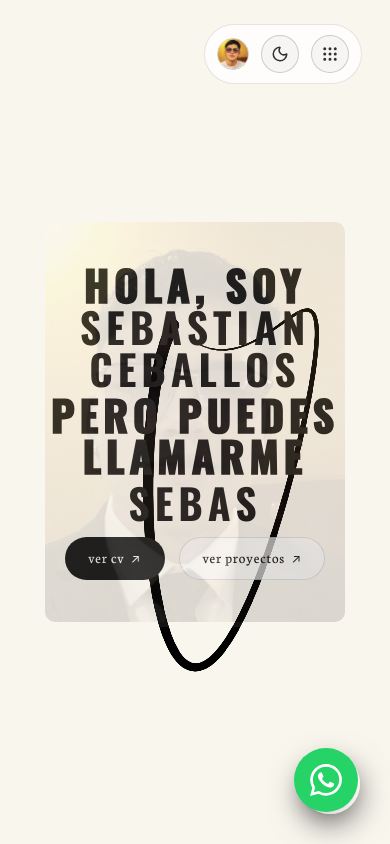
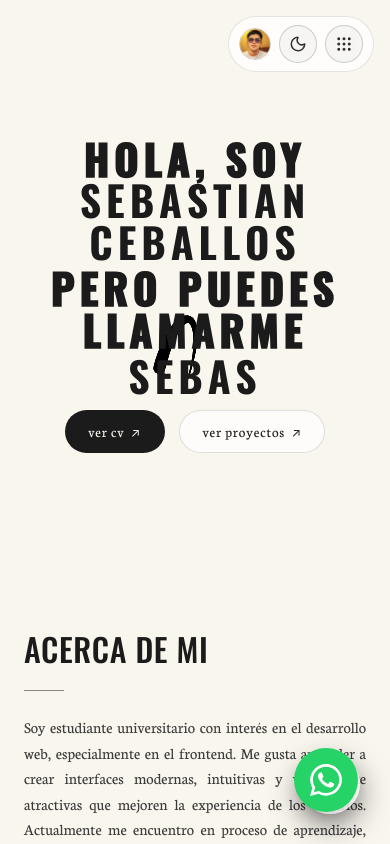
Before and after one commit to SebasC1801/CV_Sebas, a Next.js app: page / in a window 390 px wide. Built offline with nearby package versions, Linux system fonts and the light colour scheme.

Commit message:
Subeindo cambios en responsive

```diff
--- a/app/globals.css
+++ b/app/globals.css
@@ -84,19 +84,28 @@ body.tubes-paused .tubes-layer {
 
 .header-floating {
   position: fixed;
-  top: 24px;
-  right: 28px;
+  top: 16px;
+  right: 16px;
   z-index: 60;
   display: flex;
   align-items: center;
-  gap: 12px;
+  gap: 8px;
   color: rgba(255, 255, 255, 0.7);
   pointer-events: auto;
   background: rgba(0, 0, 0, 0.3);
   border: 1px solid rgba(255, 255, 255, 0.15);
-  padding: 10px 12px;
+  padding: 8px 10px;
   border-radius: 999px;
   backdrop-filter: blur(10px);
+}
+
+@media screen and (min-width: 768px) {
+  .header-floating {
+    top: 24px;
+    right: 28px;
+    gap: 12px;
+    padding: 10px 12px;
+  }
 }
 
 .header-avatar {
@@ -174,17 +183,24 @@ html[data-theme="light"] .header-icon:hover {
   top: 0;
   bottom: 0;
   width: auto;
-  min-width: 350px;
+  min-width: 280px;
   max-width: 380px;
   z-index: 100;
   display: flex;
   flex-direction: column;
   align-items: flex-end;
   justify-content: center;
-  padding: 2rem 2.5rem 2rem 3rem;
+  padding: 2rem 1.5rem 2rem 2rem;
   background: rgba(255, 255, 255, 0.15);
   backdrop-filter: blur(20px);
   box-shadow: -10px 0 40px rgba(0, 0, 0, 0.1);
+}
+
+@media screen and (min-width: 768px) {
+  .menu-floating {
+    min-width: 350px;
+    padding: 2rem 2.5rem 2rem 3rem;
+  }
 }
 
 html[data-theme="dark"] .menu-floating {
@@ -260,12 +276,18 @@ html[data-theme="dark"] .menu-index {
   font-family: var(--font-oswald), "Oswald", sans-serif;
   text-transform: uppercase;
   letter-spacing: 0.06em;
-  font-size: 2.5rem;
+  font-size: 1.8rem;
   font-weight: 500;
   color: rgba(255, 255, 255, 0.8);
   text-decoration: none;
   transition: color 0.2s ease, transform 0.2s ease;
   white-space: nowrap;
+}
+
+@media screen and (min-width: 768px) {
+  .menu-link {
+    font-size: 2.5rem;
+  }
 }
 
 .menu-link:hover {
@@ -883,6 +905,92 @@ html[data-theme="light"] .contact-github-icon {
   cursor: pointer;
 }
 
+@media screen and (max-width: 640px) {
+  .testimonials-container {
+    min-height: 420px;
+  }
+
+  .testimonial-card {
+    width: 260px;
+  }
+
+  .principal {
+    left: calc(50% - 130px);
+  }
+
+  .siguiente {
+    left: calc(50% - 10px);
+  }
+
+  .siguiente2 {
+    left: calc(50% + 80px);
+  }
+
+  .anterior {
+    left: calc(50% - 250px);
+  }
+
+  .anterior2 {
+    left: calc(50% - 340px);
+  }
+
+  .card-image {
+    padding: 25px 15px;
+    min-height: 160px;
+  }
+
+  .testimonial-avatar {
+    width: 80px;
+    height: 80px;
+  }
+
+  .card-content {
+    padding: 15px;
+    min-height: 180px;
+  }
+
+  .card-content p {
+    font-size: 12px;
+  }
+
+  .div-transparent-previous {
+    width: 120px;
+    right: calc(50% + 130px);
+  }
+
+  .div-transparent-next {
+    width: 120px;
+    left: calc(50% + 130px);
+  }
+}
+
+@media screen and (min-width: 641px) and (max-width: 1023px) {
+  .testimonials-container {
+    min-height: 480px;
+  }
+
+  .testimonial-card {
+    width: 280px;
+  }
+
+  .principal {
+    left: calc(50% - 140px);
+  }
+
+  .siguiente {
+    left: calc(50% + 10px);
+  }
+
+  .anterior {
+    left: calc(50% - 290px);
+  }
+
+  .card-image {
+    padding: 30px 15px;
+    min-height: 180px;
+  }
+}
+
 
 /* Experience Section Styles */
 .news-wrapper {
@@ -912,6 +1020,28 @@ html[data-theme="light"] .contact-github-icon {
   opacity: 1;
 }
 
+@media screen and (max-width: 1023px) {
+  .item-bg {
+    display: none;
+  }
+
+  .news-slider__item.swiper-slide-active .news__item {
+    background: var(--surface);
+    box-shadow: 0 6px 26px 6px rgba(0, 0, 0, 0.15);
+    border-radius: 10px;
+  }
+
+  .news-slider__item.swiper-slide-active .news__item .news-date,
+  .news-slider__item.swiper-slide-active .news__item .news__title,
+  .news-slider__item.swiper-slide-active .news__item .news__txt {
+    opacity: 1;
+  }
+
+  .news-slider__item.swiper-slide-active .news__item .news__img {
+    box-shadow: none;
+  }
+}
+
 .news-slider {
   position: relative;
   z-index: 2;
@@ -926,6 +1056,18 @@ html[data-theme="light"] .contact-github-icon {
   opacity: 1;
   pointer-events: auto;
   transition: all 0.3s;
+}
+
+@media screen and (max-width: 767px) {
+  .news-slider__item {
+    width: 85% !important;
+  }
+}
+
+@media screen and (min-width: 768px) and (max-width: 1023px) {
+  .news-slider__item {
+    width: calc((100% - 20px) / 2) !important;
+  }
 }
 
 @media screen and (min-width: 1024px) {
--- a/app/src/components/BookFlip.tsx
+++ b/app/src/components/BookFlip.tsx
@@ -403,8 +403,8 @@ export default function BookFlip() {
       <div
         id="book"
         style={{
-          width: "min(600px, 88%)",
-          height: "420px",
+          width: "min(600px, 95%)",
+          height: "clamp(280px, 50vw, 420px)",
           position: "relative",
           background: "#f0f0f0",
           boxShadow: "0 10px 40px rgba(0,0,0,0.5)",
@@ -548,31 +548,31 @@ export default function BookFlip() {
           transform: scale(1.05) !important;
           box-shadow: 0 6px 30px rgba(0,0,0,0.4) !important;
         }
-        .page-number {
-          position: absolute;
-          bottom: 20px;
-          color: #888;
-          font-size: 14px;
-          font-weight: 500;
-        }
-        #left-front .page-number,
-        #left-under .page-number {
-          left: 20px;
-        }
-        #right-front .page-number,
-        #right-under .page-number {
-          right: 20px;
-        }
-        .flap-content.is-left .page-number {
-          left: 20px;
-          right: auto;
-        }
-        .flap-content.is-right .page-number {
-          right: 20px;
-          left: auto;
-        }
-        .book-container:active {
-          cursor: grabbing;
+        @media (max-width: 640px) {
+          .page, .flap-content {
+            padding: 15px !important;
+          }
+          .page h2, .flap-content h2 {
+            font-size: 1.2rem !important;
+            margin-bottom: 0.5rem !important;
+          }
+          .page p, .flap-content p {
+            font-size: 0.7rem !important;
+            line-height: 1.4 !important;
+            margin-bottom: 0.5rem !important;
+          }
+          .page span, .flap-content span {
+            font-size: 0.6rem !important;
+            padding: 0.2rem 0.5rem !important;
+          }
+          .page .news__img, .flap-content .news__img {
+            margin-top: 10px !important;
+            height: 120px !important;
+          }
+          .project-link {
+            padding: 0.4rem 0.8rem !important;
+            font-size: 0.7rem !important;
+          }
         }
       `}</style>
     </div>
--- a/app/src/components/ContactSection.tsx
+++ b/app/src/components/ContactSection.tsx
@@ -7,34 +7,34 @@ export default function ContactSection() {
   const { theme } = useTheme();
 
   return (
-    <section className="relative z-10 w-full py-40 px-6 flex flex-col items-center justify-center min-h-[70vh]">
+    <section className="relative z-10 w-full py-12 md:py-40 px-4 md:px-6 flex flex-col items-center justify-center min-h-[50vh] md:min-h-[70vh]">
       <motion.div
         initial={{ opacity: 0, scale: 0.9 }}
         whileInView={{ opacity: 1, scale: 1 }}
         transition={{ duration: 0.8 }}
-        className="text-center"
+        className="text-center w-full max-w-4xl"
       >
-        <p className="font-neuton text-xl tracking-widest mb-6 opacity-70">
+        <p className="font-neuton text-base md:text-xl tracking-widest mb-4 md:mb-6 opacity-70">
           ¿TIENES UN PROYECTO EN MENTE?
         </p>
-        <h2 className="text-6xl md:text-9xl font-bold font-oswald tracking-tighter mb-12 hover:text-[var(--accent)] transition-colors cursor-default">
+        <h2 className="text-4xl md:text-9xl font-bold font-oswald tracking-tighter mb-8 md:mb-12 hover:text-[var(--accent)] transition-colors cursor-default">
           HABLEMOS
         </h2>
 
-        <div className="flex flex-col md:flex-row gap-8 items-center justify-center">
+        <div className="flex flex-col gap-6 md:gap-8 items-center justify-center">
           <a
             href="mailto:john.ceballosbel@campusucc.edu.co"
-            className="px-8 py-4 border border-[var(--foreground)] rounded-full hover:bg-[var(--foreground)] hover:text-[var(--background)] transition-all duration-300 font-medium tracking-wide flex items-center gap-3"
+            className="px-6 md:px-8 py-3 md:py-4 border border-[var(--foreground)] rounded-full hover:bg-[var(--foreground)] hover:text-[var(--background)] transition-all duration-300 font-medium tracking-wide flex items-center gap-3 text-sm md:text-base break-all md:break-normal"
           >
-            <img src="/icons/outlook.svg" alt="Outlook" className="w-6 h-6" />
+            <img src="/icons/outlook.svg" alt="Outlook" className="w-5 h-5 md:w-6 md:h-6 flex-shrink-0" />
             john.ceballosbel@campusucc.edu.co
           </a>
-          <div className="flex gap-6">
+          <div className="flex gap-4 md:gap-6 flex-wrap justify-center">
             <a
               href="https://www.linkedin.com/in/sebastian-ceballos-beltran-b4104a325/"
               target="_blank"
               rel="noopener noreferrer"
-              className="flex items-center gap-2 text-xl opacity-70 hover:opacity-100 transition-opacity"
+              className="flex items-center gap-2 text-base md:text-xl opacity-70 hover:opacity-100 transition-opacity"
             >
               <img
                 src="/icons/linkedin.svg"
@@ -47,7 +47,7 @@ export default function ContactSection() {
               href="https://www.instagram.com/sxbv.ly?igsh=ZzhibmYzaWdodXp4"
               target="_blank"
               rel="noopener noreferrer"
-              className="flex items-center gap-2 text-xl opacity-70 hover:opacity-100 transition-opacity"
+              className="flex items-center gap-2 text-base md:text-xl opacity-70 hover:opacity-100 transition-opacity"
             >
               <img
                 src="/icons/instagram.svg"
@@ -60,7 +60,7 @@ export default function ContactSection() {
               href="https://github.com/SebasC1801"
               target="_blank"
               rel="noopener noreferrer"
-              className="flex items-center gap-2 text-xl opacity-70 hover:opacity-100 transition-opacity"
+              className="flex items-center gap-2 text-base md:text-xl opacity-70 hover:opacity-100 transition-opacity"
             >
               <img
                 src="/icons/GitHub.svg"
--- a/app/src/components/CursorTrailBackground.tsx
+++ b/app/src/components/CursorTrailBackground.tsx
@@ -22,6 +22,7 @@ export default function CursorTrailBackground({
     if (!ctx) return;
 
     let mouseMoved = false;
+    const isMobile = window.innerWidth <= 768 || 'ontouchstart' in window;
 
     const pointer = {
       x: 0.5 * window.innerWidth,
@@ -52,17 +53,14 @@ export default function CursorTrailBackground({
     };
 
     const handleClick = (e: MouseEvent) => {
-      updateMousePosition(e.pageX, e.pageY);
+      if (!isMobile) updateMousePosition(e.pageX, e.pageY);
     };
 
     const handleMouseMove = (e: MouseEvent) => {
-      mouseMoved = true;
-      updateMousePosition(e.pageX, e.pageY);
-    };
-
-    const handleTouchMove = (e: TouchEvent) => {
-      mouseMoved = true;
-      updateMousePosition(e.targetTouches[0].pageX, e.targetTouches[0].pageY);
+      if (!isMobile) {
+        mouseMoved = true;
+        updateMousePosition(e.pageX, e.pageY);
+      }
     };
 
     const setupCanvas = () => {
@@ -71,13 +69,14 @@ export default function CursorTrailBackground({
     };
 
     const update = (t: number) => {
-      // for intro motion
-      if (!mouseMoved) {
+      // On mobile: always use subtle automatic movement
+      // On desktop: use automatic movement until mouse moves
+      if (!mouseMoved || isMobile) {
         pointer.x =
-          (0.5 + 0.3 * Math.cos(0.002 * t) * Math.sin(0.005 * t)) *
+          (0.5 + 0.15 * Math.cos(0.001 * t) * Math.sin(0.002 * t)) *
           window.innerWidth;
         pointer.y =
-          (0.5 + 0.2 * Math.cos(0.005 * t) + 0.1 * Math.cos(0.01 * t)) *
+          (0.5 + 0.1 * Math.cos(0.002 * t) + 0.05 * Math.cos(0.003 * t)) *
           window.innerHeight;
       }
 
@@ -107,14 +106,15 @@ export default function CursorTrailBackground({
         ctx.stroke();
       }
       ctx.lineTo(trail[trail.length - 1].x, trail[trail.length - 1].y);
-      ctx.stroke(); // Default stroke is black, which is what we want for light mode
+      ctx.stroke();
 
       requestRef.current = window.requestAnimationFrame(update);
     };
 
-    window.addEventListener("click", handleClick);
-    window.addEventListener("mousemove", handleMouseMove);
-    window.addEventListener("touchmove", handleTouchMove);
+    if (!isMobile) {
+      window.addEventListener("click", handleClick);
+      window.addEventListener("mousemove", handleMouseMove);
+    }
     window.addEventListener("resize", setupCanvas);
 
     setupCanvas();
@@ -123,7 +123,6 @@ export default function CursorTrailBackground({
     return () => {
       window.removeEventListener("click", handleClick);
       window.removeEventListener("mousemove", handleMouseMove);
-      window.removeEventListener("touchmove", handleTouchMove);
       window.removeEventListener("resize", setupCanvas);
       if (requestRef.current) {
         window.cancelAnimationFrame(requestRef.current);
--- a/app/src/components/ExperienceSection.tsx
+++ b/app/src/components/ExperienceSection.tsx
@@ -138,24 +138,24 @@ export default function ExperienceSection() {
       style={{
         position: "relative",
         width: "100%",
-        minHeight: "100vh",
-        padding: "4rem 2rem",
+        minHeight: "auto",
+        padding: "3rem 1rem",
         display: "flex",
         flexDirection: "column",
         alignItems: "center",
-        gap: "3rem",
+        gap: "2rem",
         zIndex: 10,
       }}
     >
-      <div style={{ maxWidth: "800px", textAlign: "center" }}>
+      <div style={{ maxWidth: "800px", textAlign: "center", padding: "0 0.5rem" }}>
         <h2
           style={{
             fontFamily: 'var(--font-oswald), Oswald, sans-serif',
-            fontSize: "clamp(2.5rem, 4vw, 4.5rem)",
+            fontSize: "clamp(1.8rem, 4vw, 4.5rem)",
             fontWeight: 700,
             textTransform: "uppercase",
             color: theme === "dark" ? "#ffffff" : "#1b1b1b",
-            marginBottom: "1.5rem",
+            marginBottom: "1rem",
           }}
         >
           Experiencia Académica y Laboral
@@ -163,7 +163,7 @@ export default function ExperienceSection() {
         <p
           style={{
             fontFamily: 'var(--font-neuton), Neuton, sans-serif',
-            fontSize: "1.35rem",
+            fontSize: "clamp(1rem, 2vw, 1.35rem)",
             lineHeight: 1.6,
             color: theme === "dark" ? "#ffffff" : "#1b1b1b",
             opacity: 0.85,
@@ -196,7 +196,12 @@ export default function ExperienceSection() {
           breakpoints={{
             320: {
               slidesPerView: 1,
-              spaceBetween: 20,
+              spaceBetween: 10,
+              centeredSlides: true,
+            },
+            640: {
+              slidesPerView: 1,
+              spaceBetween: 15,
               centeredSlides: true,
             },
             768: {
--- a/app/src/components/Footer.tsx
+++ b/app/src/components/Footer.tsx
@@ -4,19 +4,19 @@ export default function Footer() {
   const year = new Date().getFullYear();
 
   return (
-    <footer className="relative z-10 w-full py-4 px-6 border-t border-[var(--border)] bg-transparent">
+    <footer className="relative z-10 w-full py-6 px-4 md:px-6 border-t border-[var(--border)] bg-transparent">
       <div className="w-full flex items-center justify-center py-2">
-        <div className="text-6xl md:text-8xl font-bold font-oswald tracking-widest text-[var(--foreground)] select-none">
+        <div className="text-4xl md:text-6xl lg:text-8xl font-bold font-oswald tracking-widest text-[var(--foreground)] select-none">
           SEBAS
         </div>
       </div>
 
-      <div className="max-w-6xl mx-auto flex flex-col md:flex-row justify-between items-center text-sm font-neuton tracking-wider text-[var(--foreground)] opacity-60 -mt-8">
-        <div className="mb-2 md:mb-0 md:ml-20">
+      <div className="max-w-6xl mx-auto flex flex-col items-center text-xs md:text-sm font-neuton tracking-wider text-[var(--foreground)] opacity-60 mt-2 gap-1">
+        <div className="text-center">
           &copy; {year} SEBAS. ALL RIGHTS RESERVED.
         </div>
-        <div className="flex gap-6">
-          <span>BUILT WITH NEXT.JS</span>
+        <div className="flex gap-3 md:gap-6 flex-wrap justify-center">
+          <span>NEXT.JS</span>
           <span>TAILWIND CSS</span>
           <span>GSAP</span>
         </div>
--- a/app/src/components/GlowingCard.tsx
+++ b/app/src/components/GlowingCard.tsx
@@ -24,8 +24,8 @@ export default function GlowingCard() {
 
         .flip-card {
           position: relative;
-          width: 300px;
-          height: 400px;
+          width: 280px;
+          height: 370px;
           background-color: var(--surface);
           border-radius: 10px;
           display: flex;
@@ -35,6 +35,13 @@ export default function GlowingCard() {
           perspective: 1000px;
           box-shadow: 0 0 0 5px rgba(255, 255, 255, 0.5);
           transition: all 0.6s cubic-bezier(0.175, 0.885, 0.32, 1.275);
+        }
+
+        @media screen and (min-width: 768px) {
+          .flip-card {
+            width: 300px;
+            height: 400px;
+          }
         }
 
         .flip-card__image {
--- a/app/src/components/HeroSection.tsx
+++ b/app/src/components/HeroSection.tsx
@@ -4,7 +4,7 @@ import { motion } from "framer-motion";
 
 export default function HeroSection() {
   return (
-    <main className="intro-main relative z-10 flex min-h-screen items-center justify-center px-6 py-20">
+    <main className="intro-main relative z-10 flex min-h-[70vh] md:min-h-screen items-center justify-center px-4 md:px-6 py-12 md:py-20">
       <section className="hero-wrap w-full max-w-6xl px-6 text-center">
         <motion.p
           className="hero-text hero-outline"
--- a/app/src/components/ScrollStory.tsx
+++ b/app/src/components/ScrollStory.tsx
@@ -152,13 +152,13 @@ export default function ScrollStory() {
       </div>
 
       {/* Header inicial con layout de dos columnas */}
-      <div className="grid md:flex md:flex-row">
+      <div className="grid lg:flex lg:flex-row">
         {/* Left Column: Header Content */}
-        <div className="w-full md:w-1/2 relative z-[5] md:z-2">
-          <header className="min-h-[90vh] flex flex-col items-start justify-center px-8 md:px-16 w-full">
+        <div className="w-full lg:w-1/2 relative z-[5]">
+          <header className="min-h-0 lg:min-h-[90vh] flex flex-col items-start justify-center px-6 md:px-12 lg:px-16 w-full py-10 lg:py-0">
             <div className="w-full flex flex-col items-start">
               <motion.p
-                className="relative z-10 font-[family-name:var(--font-oswald)] text-[clamp(2.5rem,4vw,4.5rem)] font-medium leading-[1.1] text-[var(--foreground)] mb-8 tracking-[0.02em] uppercase"
+                className="relative z-10 font-[family-name:var(--font-oswald)] text-[clamp(2rem,4vw,4.5rem)] font-medium leading-[1.1] text-[var(--foreground)] mb-6 md:mb-8 tracking-[0.02em] uppercase"
                 initial={{ opacity: 0, y: 30 }}
                 whileInView={{ opacity: 1, y: 0 }}
                 viewport={{ once: false, margin: "-100px" }}
@@ -167,16 +167,16 @@ export default function ScrollStory() {
                 Acerca de mi
               </motion.p>
               <motion.div
-                className="space-y-6 before:content-[''] before:block before:w-[40px] before:h-[1px] before:bg-[var(--accent,#fff)] before:mb-6 before:opacity-50"
+                className="space-y-4 md:space-y-6 before:content-[''] before:block before:w-[40px] before:h-[1px] before:bg-[var(--accent,#fff)] before:mb-6 before:opacity-50"
                 initial={{ opacity: 0, y: 20 }}
                 whileInView={{ opacity: 1, y: 0 }}
                 viewport={{ once: false, margin: "-100px" }}
                 transition={{ duration: 0.6, delay: 0.2, ease: [0.16, 1, 0.3, 1] }}
               >
-                <p className="font-[family-name:var(--font-neuton)] text-[1.35rem] text-[var(--foreground)] opacity-85 leading-[1.6] font-normal text-justify">
+                <p className="font-[family-name:var(--font-neuton)] text-[clamp(1rem,2vw,1.35rem)] text-[var(--foreground)] opacity-85 leading-[1.6] font-normal text-justify">
                   Soy estudiante universitario con interés en el desarrollo web, especialmente en el frontend. Me gusta aprender a crear interfaces modernas, intuitivas y visualmente atractivas que mejoren la experiencia de los usuarios. Actualmente me encuentro en proceso de aprendizaje, fortaleciendo mis bases en desarrollo web y explorando nuevas tecnologías.
                 </p>
-                <p className="font-[family-name:var(--font-neuton)] text-[1.35rem] text-[var(--foreground)] opacity-85 leading-[1.6] font-normal text-justify">
+                <p className="font-[family-name:var(--font-neuton)] text-[clamp(1rem,2vw,1.35rem)] text-[var(--foreground)] opacity-85 leading-[1.6] font-normal text-justify">
                   Disfruto resolver problemas, practicar y desarrollar pequeños proyectos que me ayuden a seguir creciendo y mejorando mis habilidades como programador.
                 </p>
               </motion.div>
@@ -184,25 +184,32 @@ export default function ScrollStory() {
           </header>
         </div>
 
-        {/* Right Column: Empty with border */}
-        <div className="w-full md:w-1/2 fixed md:relative inset-0 h-full md:h-auto pointer-events-none md:pointer-events-auto z-1 opacity-15 md:opacity-100 mix-blend-overlay md:mix-blend-normal">
-          <div className="sticky top-0 h-screen w-full grid place-items-center border-l-0 md:border-l border-[var(--border)] overflow-hidden">
+        {/* Right Column: GlowingCard - hidden on mobile/tablet, sticky on desktop */}
+        <div className="hidden lg:block w-full lg:w-1/2 relative">
+          <div className="sticky top-0 h-screen w-full grid place-items-center border-l border-[var(--border)] overflow-hidden">
+            <GlowingCard />
+          </div>
+        </div>
+
+        {/* Mobile/Tablet: GlowingCard below text, centered */}
+        <div className="block lg:hidden w-full flex justify-center pt-0 pb-4 px-8">
+          <div className="max-w-[300px] md:max-w-[350px] mx-auto">
             <GlowingCard />
           </div>
         </div>
       </div>
 
       {/* Sección de Proyectos centrada */}
-      <div className="min-h-screen w-full flex flex-col items-center justify-center py-16 px-8" id="projects">
-        <div style={{ maxWidth: "800px", textAlign: "center", marginBottom: "3rem" }}>
+      <div className="w-full flex flex-col items-center justify-center py-10 lg:py-16 px-4 md:px-8" id="projects">
+        <div style={{ maxWidth: "800px", textAlign: "center", marginBottom: "2rem" }}>
           <motion.h2
             style={{
               fontFamily: 'var(--font-oswald), Oswald, sans-serif',
-              fontSize: "clamp(2.5rem, 4vw, 4.5rem)",
+              fontSize: "clamp(2rem, 4vw, 4.5rem)",
               fontWeight: 700,
               textTransform: "uppercase",
               color: "var(--foreground)",
-              marginBottom: "1.5rem",
+              marginBottom: "1rem",
             }}
             initial={{ opacity: 0, y: 30 }}
             whileInView={{ opacity: 1, y: 0 }}
@@ -214,7 +221,7 @@ export default function ScrollStory() {
           <motion.p
             style={{
               fontFamily: 'var(--font-neuton), Neuton, sans-serif',
-              fontSize: "1.35rem",
+              fontSize: "clamp(1rem, 2vw, 1.35rem)",
               lineHeight: 1.6,
               color: "var(--foreground)",
               opacity: 0.85,
@@ -229,22 +236,22 @@ export default function ScrollStory() {
           </motion.p>
         </div>
 
-        <div className="flex items-center justify-center" style={{ width: "100%", minHeight: "500px" }}>
+        <div className="w-full flex items-center justify-center" style={{ maxWidth: "700px", height: "clamp(280px, 50vw, 450px)" }}>
           <BookFlip />
         </div>
       </div>
 
       {/* Sección de Skills centrada */}
-      <div id="skills" className="min-h-screen w-full flex flex-col items-center justify-center py-16 px-8">
-        <div style={{ maxWidth: "800px", textAlign: "center", marginBottom: "3rem" }}>
+      <div id="skills" className="w-full flex flex-col items-center justify-center py-10 lg:py-16 px-4 md:px-8">
+        <div style={{ maxWidth: "800px", textAlign: "center", marginBottom: "2rem" }}>
           <motion.h2
             style={{
               fontFamily: 'var(--font-oswald), Oswald, sans-serif',
-              fontSize: "clamp(2.5rem, 4vw, 4.5rem)",
+              fontSize: "clamp(2rem, 4vw, 4.5rem)",
               fontWeight: 700,
               textTransform: "uppercase",
               color: "var(--foreground)",
-              marginBottom: "1.5rem",
+              marginBottom: "1rem",
             }}
             initial={{ opacity: 0, y: 30 }}
             whileInView={{ opacity: 1, y: 0 }}
@@ -256,7 +263,7 @@ export default function ScrollStory() {
           <motion.p
             style={{
               fontFamily: 'var(--font-neuton), Neuton, sans-serif',
-              fontSize: "1.35rem",
+              fontSize: "clamp(1rem, 2vw, 1.35rem)",
               lineHeight: 1.6,
               color: "var(--foreground)",
               opacity: 0.85,
--- a/app/src/components/TestimonialsSection.tsx
+++ b/app/src/components/TestimonialsSection.tsx
@@ -88,31 +88,32 @@ export default function TestimonialsSection() {
     <section style={{
       position: 'relative',
       width: '100%',
-      minHeight: '100vh',
-      padding: '4rem 2rem',
+      minHeight: 'auto',
+      padding: '3rem 1rem',
       display: 'flex',
       flexDirection: 'column',
       alignItems: 'center',
-      gap: '3rem',
+      gap: '2rem',
       zIndex: 10
     }}>
       <div style={{
         maxWidth: '800px',
-        textAlign: 'center'
+        textAlign: 'center',
+        padding: '0 0.5rem'
       }}>
         <h2 style={{
           fontFamily: 'var(--font-oswald), Oswald, sans-serif',
-          fontSize: 'clamp(2.5rem, 4vw, 4.5rem)',
+          fontSize: 'clamp(1.8rem, 4vw, 4.5rem)',
           fontWeight: 700,
           textTransform: 'uppercase',
           color: theme === 'dark' ? '#ffffff' : '#1b1b1b',
-          marginBottom: '1.5rem'
+          marginBottom: '1rem'
         }}>
           Testimonios
         </h2>
         <p style={{
           fontFamily: 'var(--font-neuton), Neuton, sans-serif',
-          fontSize: '1.35rem',
+          fontSize: 'clamp(1rem, 2vw, 1.35rem)',
           lineHeight: 1.6,
           color: theme === 'dark' ? '#ffffff' : '#1b1b1b',
           opacity: 0.85,
```
